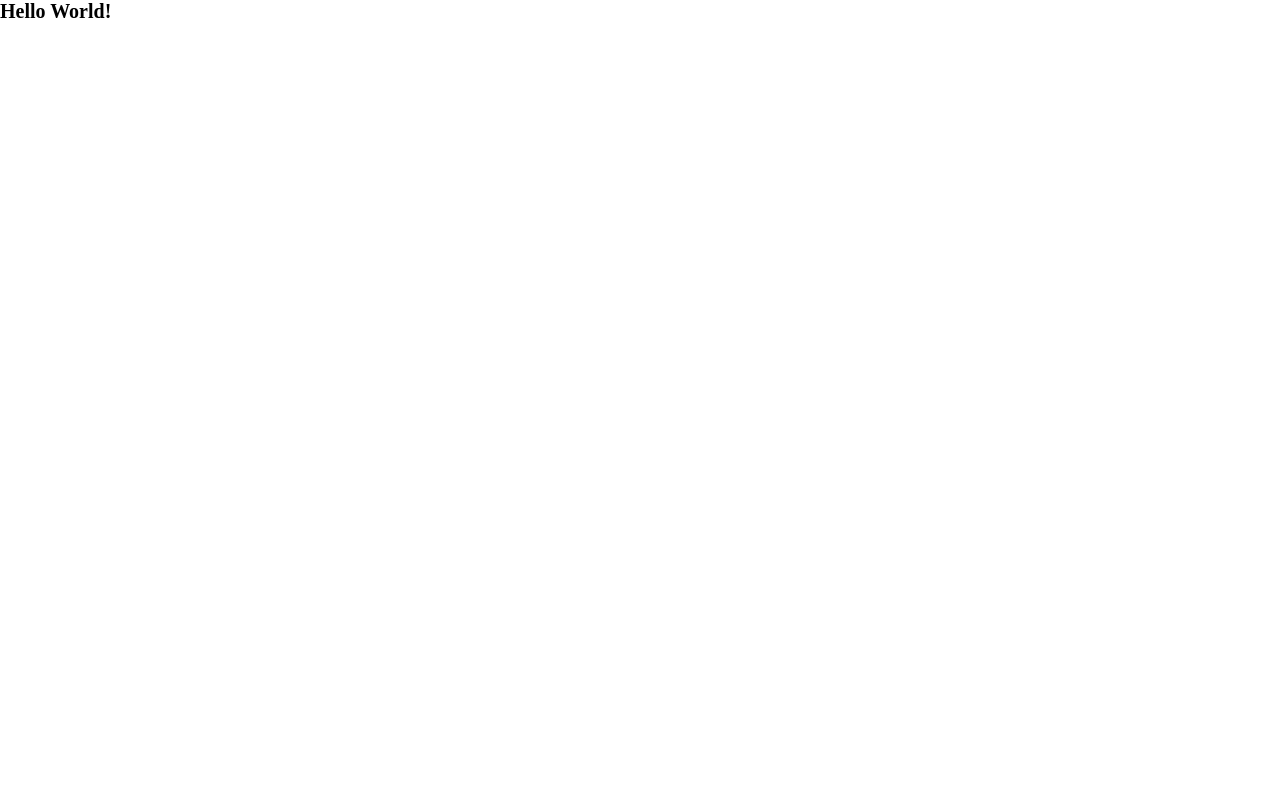
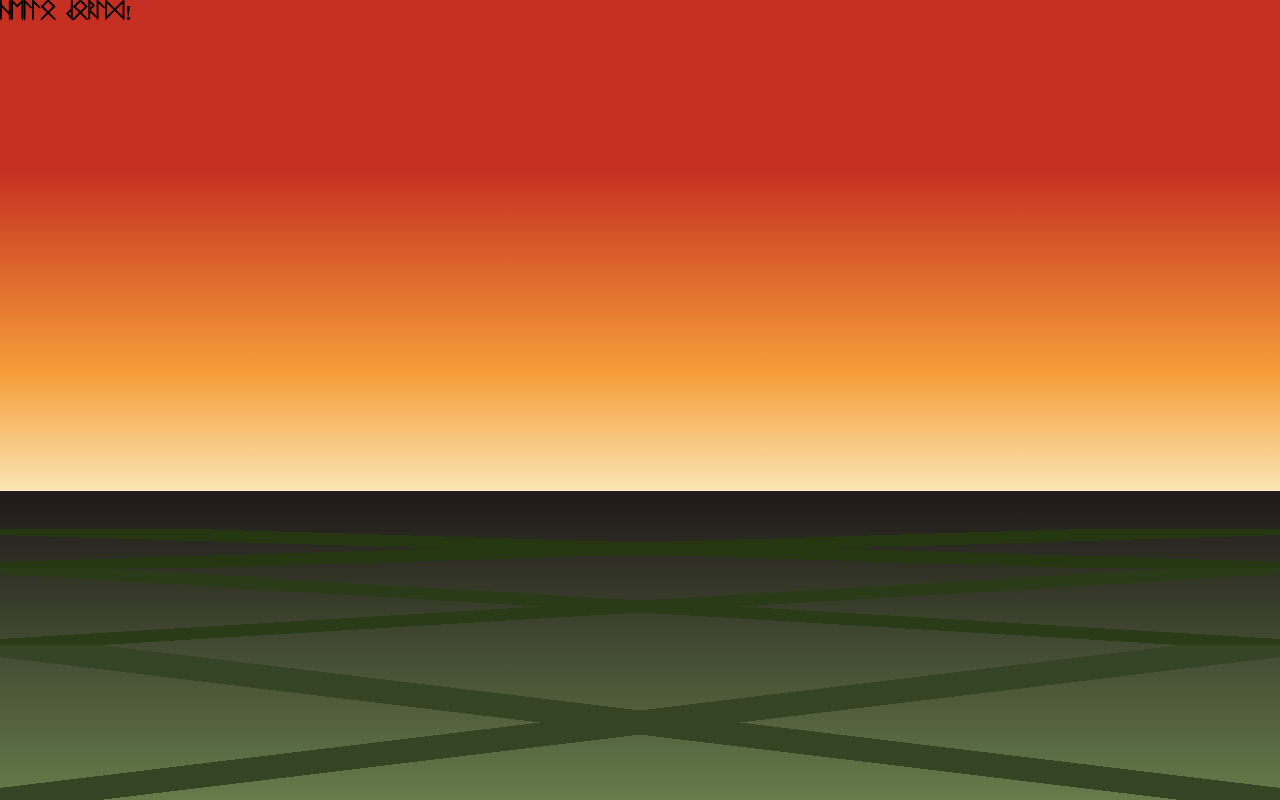
Before and after one commit to NikitaVirachev/nikivils-grimoire-frontend, a React (Vite) app: page / in a window 1280 px wide. Built offline with nearby package versions, Linux system fonts and the light colour scheme.

Commit message:
feat #4: create top and bottom parts of background

```diff
--- a/src/App.tsx
+++ b/src/App.tsx
@@ -1,10 +1,19 @@
+import styled from 'styled-components';
+
 import GlobalStyle from './styles/GlobalStyle';
+import Background from './components/Background/Background';
+
+const Header = styled.h1`
+  font-family: 'Elder Futhark';
+`;
 
 function App() {
   return (
     <>
       <GlobalStyle />
-      <h1>Hello World!</h1>
+      <Background>
+        <Header>Hello World!</Header>
+      </Background>
     </>
   );
 }
--- /dev/null
+++ b/src/components/Background/Background.tsx
@@ -0,0 +1,38 @@
+import type { PropsWithChildren } from 'react';
+import styled from 'styled-components';
+
+import PlanePerspective from './PlanePerspective';
+
+const TopPartHeight = '61.33%';
+
+const StyledBackground = styled.div`
+  background-image:
+    linear-gradient(
+      to bottom,
+      var(--primarly-color) 34%,
+      var(--secondary-color) 76%,
+      var(--tertiary-color)
+    ),
+    linear-gradient(to bottom, var(--secondary-bg-color) 3%, var(--grass-color));
+
+  background-repeat: no-repeat;
+
+  background-size:
+    100% ${TopPartHeight},
+    100% calc(100% - ${TopPartHeight});
+
+  background-position:
+    0 0,
+    0 100%;
+
+  height: 100vh;
+`;
+
+const Background = ({ children }: PropsWithChildren) => (
+  <StyledBackground>
+    {children}
+    <PlanePerspective height={TopPartHeight} />
+  </StyledBackground>
+);
+
+export default Background;
--- /dev/null
+++ b/src/components/Background/CrossDiagonals.tsx
@@ -0,0 +1,25 @@
+import { css } from 'styled-components';
+
+const CrossDiagonals = (color = 'var(--grass-bottom-ton)', thickness = '2px') => css`
+  --diag-width: ${thickness};
+
+  background-image:
+    /* левая нижняя -> правая верхняя */
+    linear-gradient(
+      to top right,
+      transparent calc(50% - var(--diag-width)),
+      ${color} calc(50% - var(--diag-width)),
+      ${color} calc(50% + var(--diag-width)),
+      transparent calc(50% + var(--diag-width))
+    ),
+    /* левая верхняя -> правая нижняя */
+      linear-gradient(
+        to bottom right,
+        transparent calc(50% - var(--diag-width)),
+        ${color} calc(50% - var(--diag-width)),
+        ${color} calc(50% + var(--diag-width)),
+        transparent calc(50% + var(--diag-width))
+      );
+`;
+
+export default CrossDiagonals;
--- /dev/null
+++ b/src/components/Background/PlanePerspective.tsx
@@ -0,0 +1,51 @@
+import styled from 'styled-components';
+
+import CrossDiagonals from './CrossDiagonals';
+
+const BottomContainer = styled.div`
+  position: absolute;
+  bottom: 0;
+  width: 100%;
+  height: 50%;
+
+  ${CrossDiagonals('var(--grass-bottom-ton)', '1.2rem')};
+`;
+
+const MiddleContainer = styled.div`
+  position: absolute;
+  bottom: 50%;
+  width: 100%;
+  height: 25%;
+
+  ${CrossDiagonals('var(--grass-middle-ton)', '0.6rem')};
+`;
+
+const TopContainer = styled.div`
+  position: absolute;
+  bottom: 75%;
+  width: 100%;
+  height: 12.5%;
+
+  ${CrossDiagonals('var(--grass-top-ton)', '0.6rem')};
+`;
+
+const PerspectiveContainer = styled.div<{ $height: string }>`
+  position: absolute;
+  bottom: 0;
+  width: 100%;
+  height: calc(100% - ${(props) => props.$height});
+`;
+
+type PlanePerspectiveProps = {
+  height: string;
+};
+
+const PlanePerspective = ({ height }: PlanePerspectiveProps) => (
+  <PerspectiveContainer $height={height}>
+    <TopContainer />
+    <MiddleContainer />
+    <BottomContainer />
+  </PerspectiveContainer>
+);
+
+export default PlanePerspective;
--- a/src/styles/GlobalStyle.tsx
+++ b/src/styles/GlobalStyle.tsx
@@ -22,6 +22,7 @@ const styles = css`
 
   body {
     box-sizing: border-box;
+    overflow: hidden;
   }
 
   @font-face {
@@ -53,6 +54,9 @@ const styles = css`
     --secondary-color: #f59d39;
     --tertiary-color: #fae5b3;
     --grass-color: #657c4a;
+    --grass-bottom-ton: #354425;
+    --grass-middle-ton: #2a3b18;
+    --grass-top-ton: #253710;
     --silver-color: #c0c0c0;
 
     // Background
```
